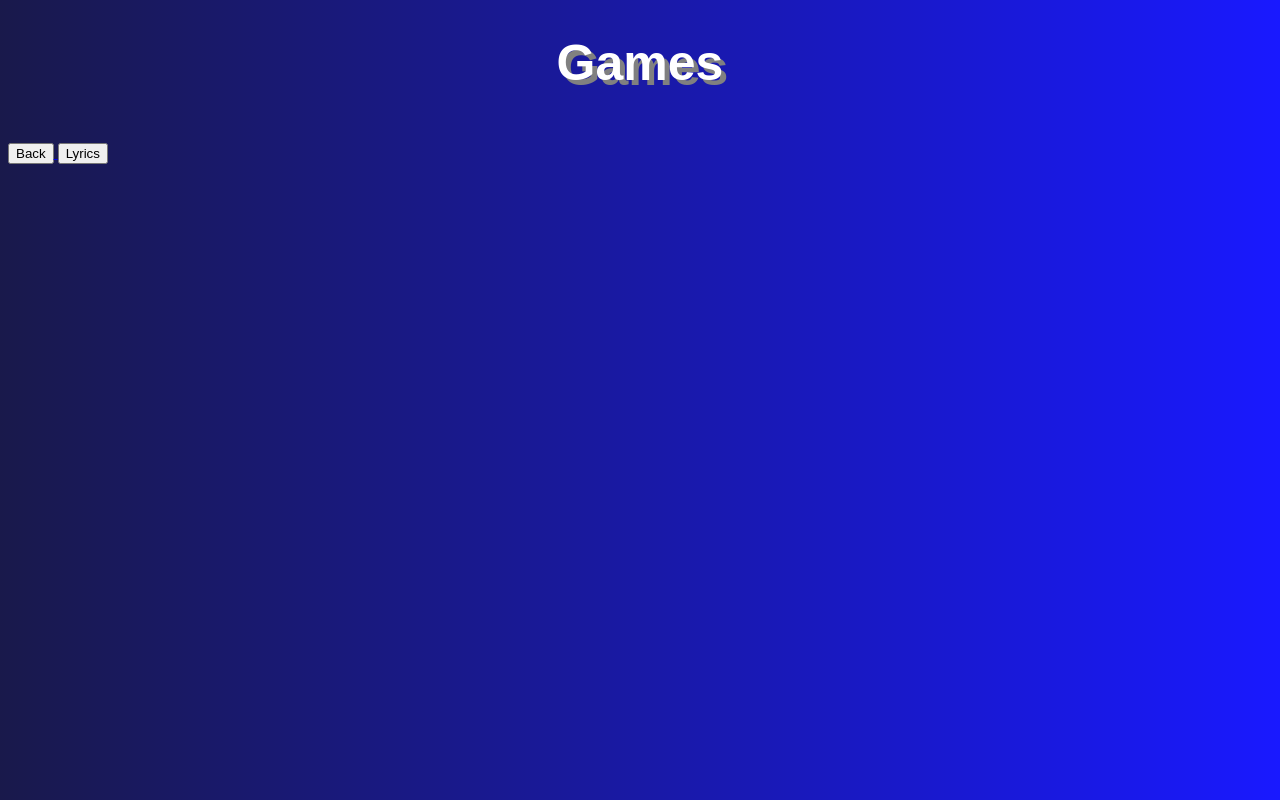
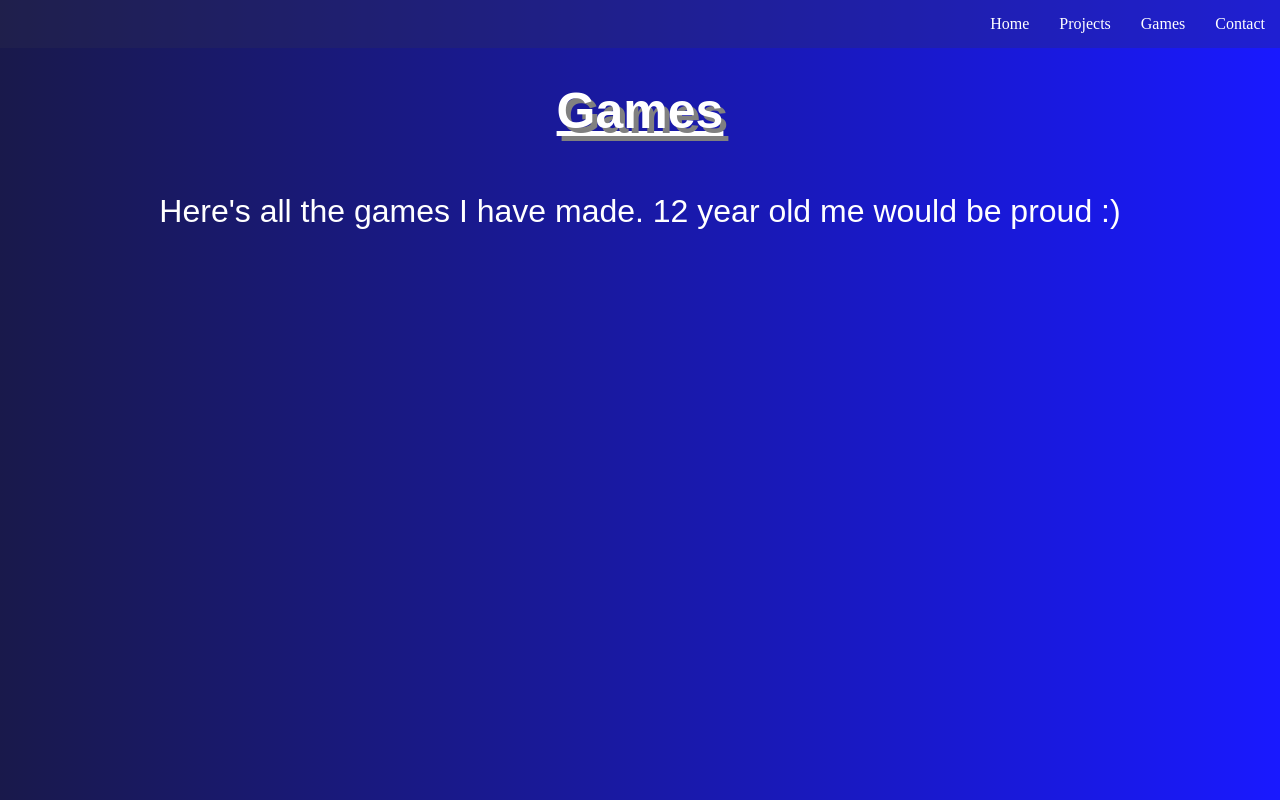
Before and after one commit to toupy-z/toupy-z.github.io, a plain HTML site: page table.html in a window 1280 px wide. Drawn offline with Linux system fonts and the light colour scheme.

Commit message:
nav update

```diff
--- a/style.css
+++ b/style.css
@@ -1,8 +1,13 @@
 body {
     background: linear-gradient(to right, rgb(25, 25, 75), rgb(25, 25, 255));
+    margin: 0px;
 }
 
+main{
+    margin-right: 20;
+    margin-left: 20;
 
+}
 h1{
     color: rgb(255, 255, 255);
     text-shadow: 5px 5px grey;
@@ -11,16 +16,29 @@ h1{
     font-size: 50px;
 }
 
+/*Navigation bar*/
 .navbar ul{
-    list-style-type: none; /*remove bullet points*/
-    background-color: blue;
+    list-style-type: none; /*Remove bullet points*/
+    background-color: rgba(50, 50, 75, 0.25);
     padding: 0px;
     margin: 0px;
+    overflow: hidden;
 }
 .navbar a{
-    color: white;
-    text-decoration: none ;
+    color: rgb(255, 255, 255);
+    text-decoration: none; /*Removes underline*/
+    padding: 15px;
+    display: block;
+    text-align: center;
 }
+.navbar a:hover{
+    background-color: rgba(50, 50, 75, 0.1);
+}
+.navbar li{
+    float: right;
+}
+
+
 p{
     color: rgb(255, 255, 255);
     font-family: Arial, Helvetica, sans-serif;
--- a/table.html
+++ b/table.html
@@ -1,20 +1,29 @@
 <!DOCTYPE html>
 <html lang="en">
 <head>
-    <title>Games</title>
-    <link rel="icon" type="images/png" href="images/toupySeal.png">
+    <title>toupy's portfolio</title>
+    <link rel="icon" type="images/png" href="images/toupyProfilePic.png">
     <link rel="stylesheet" href="style.css">
+
+    <meta charset="UTF-8">
+    <meta name="viewport" content="width=device-width, initial-scale=1.0">
 </head>
 <body>
-    <h1>Games</h1>
-    <br>
+    <nav class="navbar">
+        <ul>
+            <li><a href="">Contact</a></li>
+            <li><a href="table.html">Games</a></li>
+            <li><a href="lyrics.html">Projects</a></li>
+            <li><a href="index.html">Home</a></li>
+        </ul>
+    </nav>
 
-    <a href="index.html">
-        <button>Back</button>
-    </a>
-
-    <a href="lyrics.html">
-        <button>Lyrics</button>
-    </a>
+    <h1><u>Games</u></h1>
+    <p style=
+    "font-size: xx-large;
+    text-align: center;">
+        Here's all the games I have made.
+        12 year old me would be proud &#58;&#41;
+    </p>
 
 </body>
```
Also changed, not shown: index.html (+13 -8 lines), lyrics.html (+14 -2 lines), images/toupyProfilePic.png (renamed from images/toupySeal.png).
